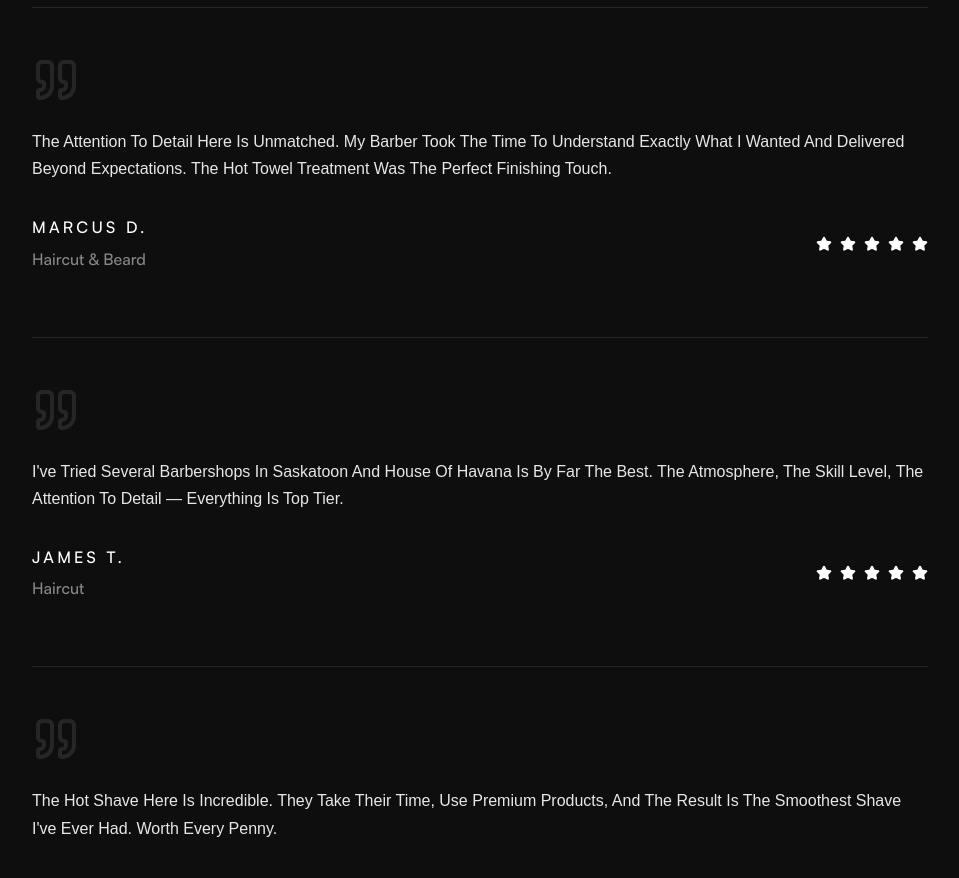
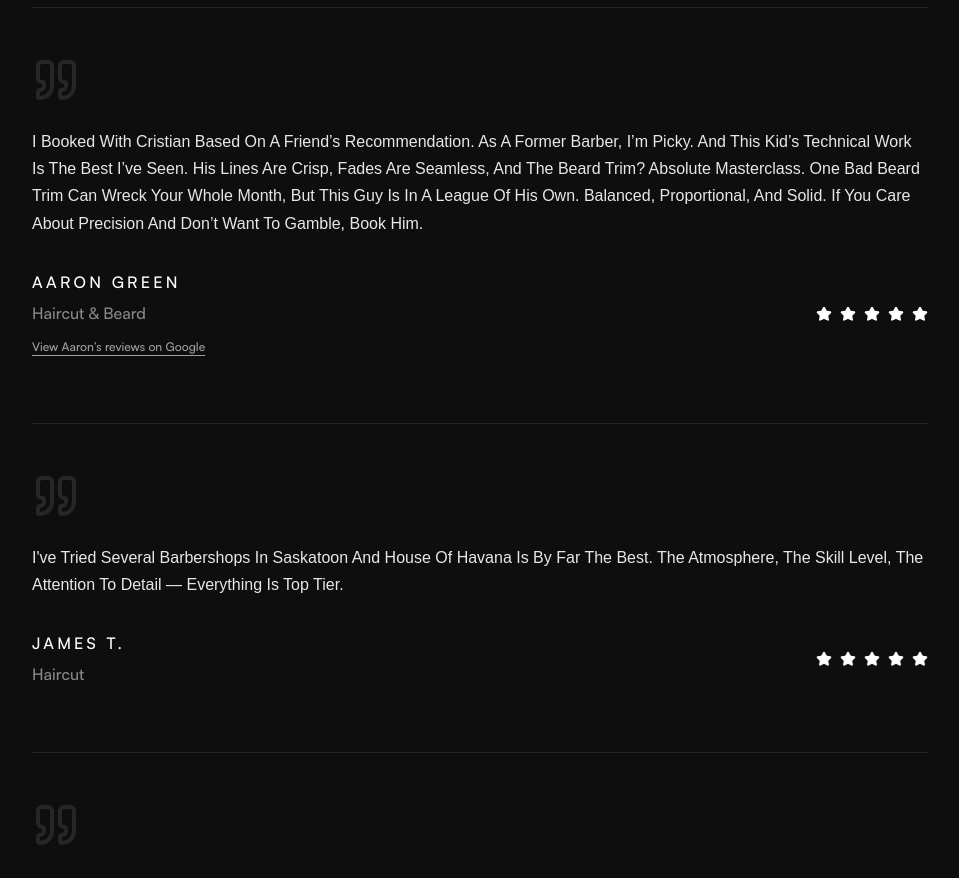
Before and after one commit to houseofhavana/house-of-havana, a Next.js app: page /reviews in a window 1280 px wide. Shown: the part 960-1838 px from the top of the page, without its empty margins (160-1119 px from the left). Built offline with nearby package versions, Linux system fonts and the light colour scheme; a web font is replaced by a local one.

Commit message:
Feature Aaron Green's real client review with Google contributor link

```diff
--- a/app/page.tsx
+++ b/app/page.tsx
@@ -41,9 +41,10 @@ const WHY_CHOOSE_VALUES = [
 
 const REVIEWS: Value[] = [
   {
-    title: "Exceptional Service",
-    description:
-      "The best barbershop experience I've ever had. The attention to detail and the atmosphere is incredible. Highly recommend!",
+    title: "Aaron Green",
+    description: "I booked with Cristian based on a friend’s recommendation. As a former barber, I’m picky. And this kid’s technical work is the best I’ve seen. His lines are crisp, fades are seamless, and the beard trim? Absolute masterclass. One bad beard trim can wreck your whole month, but this guy is in a league of his own. Balanced, proportional, and solid. If you care about precision and don’t want to gamble, book him.",
+    sourceUrl: "https://www.google.com/maps/contrib/102471689243680363205/reviews?hl=en",
+    sourceLabel: "View Aaron’s reviews on Google",
   },
   {
     title: "Professional & Welcoming",
--- a/app/reviews/page.tsx
+++ b/app/reviews/page.tsx
@@ -23,15 +23,19 @@ interface Review {
   rating: number
   quote: string
   date: string
+  sourceUrl?: string
+  sourceLabel?: string
 }
 
 const FEATURED_REVIEWS: Review[] = [
   {
-    name: "Marcus D.",
+    name: "Aaron Green",
     service: "Haircut & Beard",
     rating: 5,
-    quote: "The attention to detail here is unmatched. My barber took the time to understand exactly what I wanted and delivered beyond expectations. The hot towel treatment was the perfect finishing touch.",
-    date: "2 weeks ago"
+    quote: "I booked with Cristian based on a friend’s recommendation. As a former barber, I’m picky. And this kid’s technical work is the best I’ve seen. His lines are crisp, fades are seamless, and the beard trim? Absolute masterclass. One bad beard trim can wreck your whole month, but this guy is in a league of his own. Balanced, proportional, and solid. If you care about precision and don’t want to gamble, book him.",
+    date: "",
+    sourceUrl: "https://www.google.com/maps/contrib/102471689243680363205/reviews?hl=en",
+    sourceLabel: "View Aaron’s reviews on Google"
   },
   {
     name: "James T.",
@@ -144,6 +148,9 @@ const ReviewsPage = () => (
                 <div>
                   <p className="text-sm uppercase tracking-[0.2em] text-foreground mb-1">{review.name}</p>
                   <p className="text-xs text-foreground/50">{review.service}</p>
+                  {review.sourceUrl && (
+                    <a href={review.sourceUrl} target="_blank" rel="noopener noreferrer" className="inline-block mt-3 text-xs underline underline-offset-4 text-foreground/60 hover:text-foreground">{review.sourceLabel}</a>
+                  )}
                 </div>
                 <div className="flex items-center gap-2">
                   {[...Array(review.rating)].map((_, i) => (
--- a/components/sections/OurValuesSlider.tsx
+++ b/components/sections/OurValuesSlider.tsx
@@ -12,6 +12,8 @@ import ReviewCard from '../ui/review-card';
 export type Value = {
   title: string;
   description: string;
+  sourceUrl?: string;
+  sourceLabel?: string;
 };
 
 interface OurValuesSliderProps {
@@ -116,6 +118,8 @@ export default function OurValuesSlider({ values, heading = 'What Sets Us Apart?
                   review={value.description}
                   rating={5}
                   source="google"
+                  sourceUrl={value.sourceUrl}
+                  sourceLabel={value.sourceLabel}
                 />
               </SwiperSlide>
             ))}
--- a/components/ui/review-card.tsx
+++ b/components/ui/review-card.tsx
@@ -6,6 +6,8 @@ interface ReviewCardProps {
   rating?: number; // Optional: for stars
   source?: "google" | "other"; // Optional: for source icon
   date?: string; // Optional
+  sourceUrl?: string;
+  sourceLabel?: string;
 }
 
 const ReviewCard: React.FC<ReviewCardProps> = ({
@@ -14,6 +16,8 @@ const ReviewCard: React.FC<ReviewCardProps> = ({
   rating = 5,
   source = "google",
   date,
+  sourceUrl,
+  sourceLabel,
 }) => (
   <div className="p-6 flex flex-col min-h-[300px]">
     <div className="heading-5-italic mb-3 tracking-wide">{name}</div>
@@ -40,6 +44,11 @@ const ReviewCard: React.FC<ReviewCardProps> = ({
         </span>
       )}
     </div>
+    {sourceUrl && (
+      <a href={sourceUrl} target="_blank" rel="noopener noreferrer" className="text-xs text-foreground/60 underline underline-offset-4 hover:text-foreground mt-4">
+        {sourceLabel || "View on Google"}
+      </a>
+    )}
     {date && (
       <div className="text-xs text-foreground/50 mt-2">{date}</div>
     )}
```
